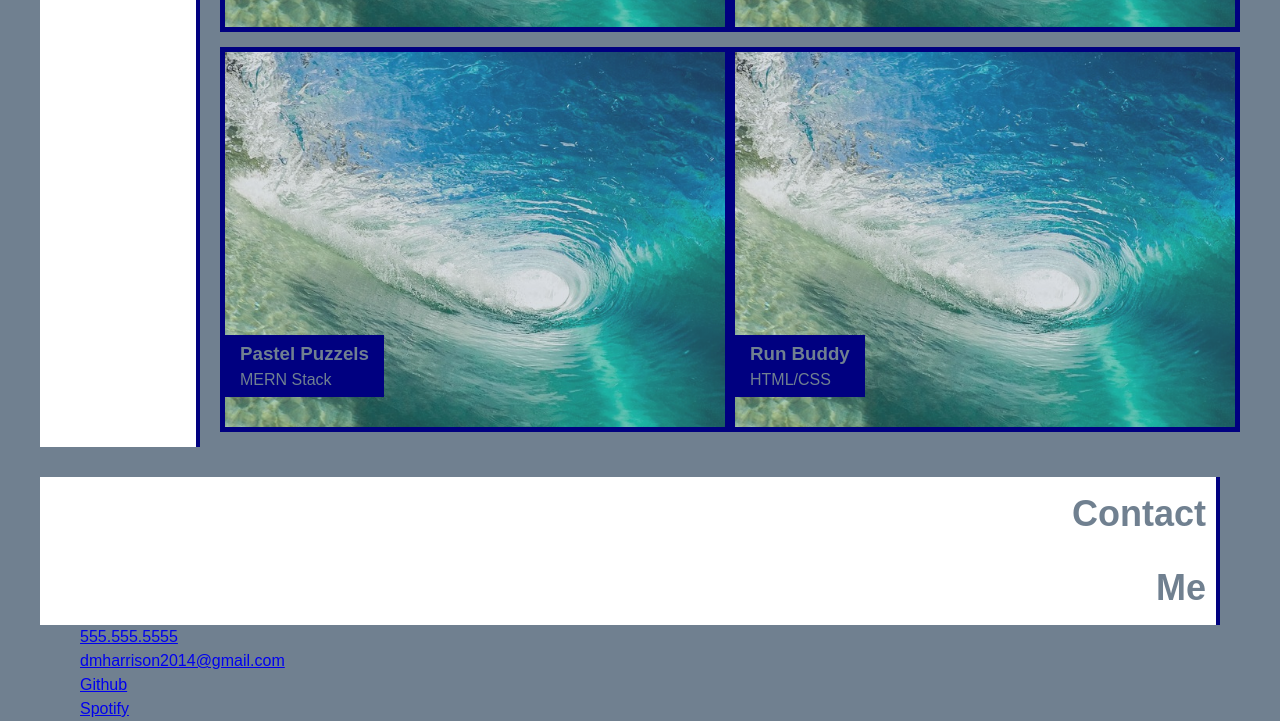
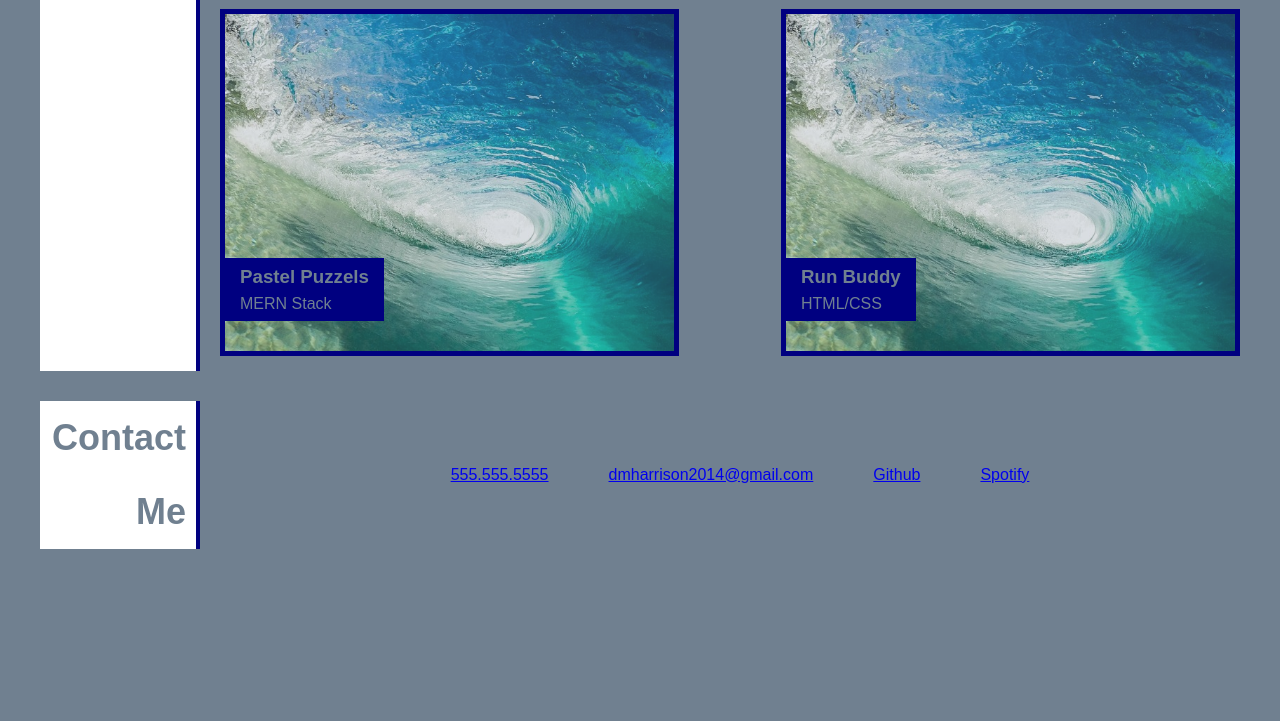
Before and after one commit to dmharrison/dmh_professional_portfolio, a plain HTML site: page index.html in a window 1280 px wide. Shown: the part 1429-2150 px from the top of the page. After the commit the page ends 1978 px from the top, so only its background shows below. Drawn offline with Linux system fonts and the light colour scheme.

Commit message:
created a footer section css and footer links css

```diff
--- a/assets/style.css
+++ b/assets/style.css
@@ -127,7 +127,7 @@ header nav{
 
 .card{
     position: relative;
-    width: 50%;
+    width: 45%;
     margin-bottom: 15px;
     border: 5px solid navy;
 }
@@ -148,3 +148,21 @@ figcaption{
     height: 100%;
     opacity: 75%;
 }
+
+footer{
+    display: flex;
+    }
+.lowerNav{
+    margin: auto;
+}
+.lowerNav ul{
+    display: flex;
+    flex-wrap: wrap;
+    justify-content: space-between;
+    list-style: none;
+    align-items: center;
+}
+.lowerNav ul li{
+    margin-right: 20px;
+    padding: 20px;
+}
```
